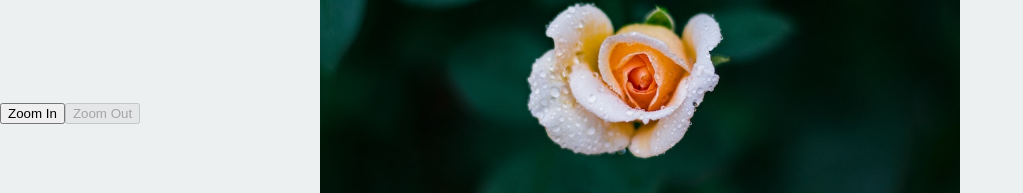
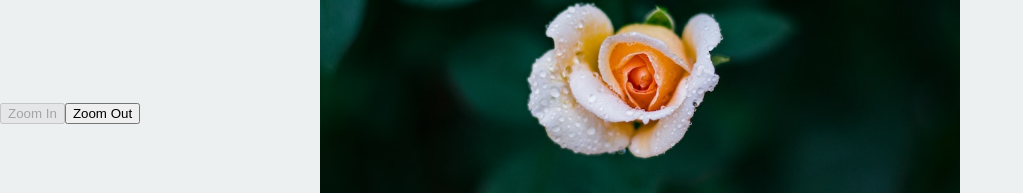
Before and after one commit to therealwebby/image-zoom, a React app: page / in a window 1280 px wide. Shown: the part 324-517 px from the top of the page, without its empty margins (0-1023 px from the left). Built offline with nearby package versions, Linux system fonts and the light colour scheme.

Commit message:
start working with 100%

```diff
--- a/src/components/ZoomControls/ZoomControls.js
+++ b/src/components/ZoomControls/ZoomControls.js
@@ -25,13 +25,14 @@ export default class ZoomControls extends Component {
         <button
           className="zoom-controls__zoom-in"
           onClick={this.onZoomIn}
+          disabled={this.props.scale === 1}
         >
           Zoom In
         </button>
         <button
           className="zoom-controls__zoom-out"
           onClick={this.onZoomOut}
-          disabled={this.props.scale === 1}
+          disabled={this.props.scale === 0.1}
         >
           Zoom Out
         </button>
--- a/src/reducers/controls.js
+++ b/src/reducers/controls.js
@@ -4,11 +4,11 @@ export default function controls(state = {}, action) {
   switch (action.type) {
     case controlActions.ZOOM_IN:
       return Object.assign({}, state, {
-        scale: state.scale + 0.1
+        scale: state.scale < 0.9 ? state.scale + 0.1 : 1
       });
     case controlActions.ZOOM_OUT:
       return Object.assign({}, state, {
-        scale: state.scale > 1.1 ? state.scale - 0.1 : 1
+        scale: state.scale > 0.2 ? state.scale - 0.1 : 0.1
       });
     case controlActions.UPDATE_ZOOM_POSITION:
       return Object.assign({}, state, {
```
Also changed, not shown: 1 other file (tests, documents, lock files or other folders).
